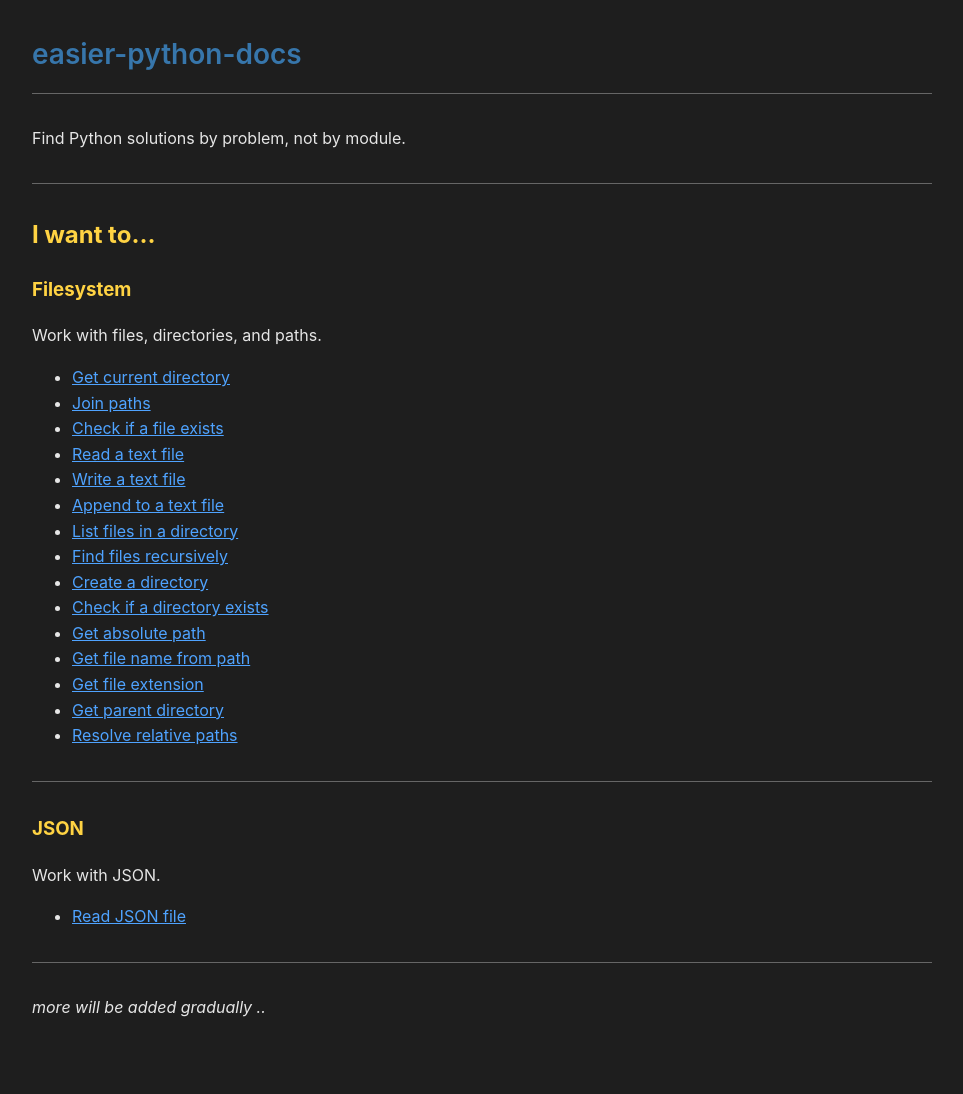
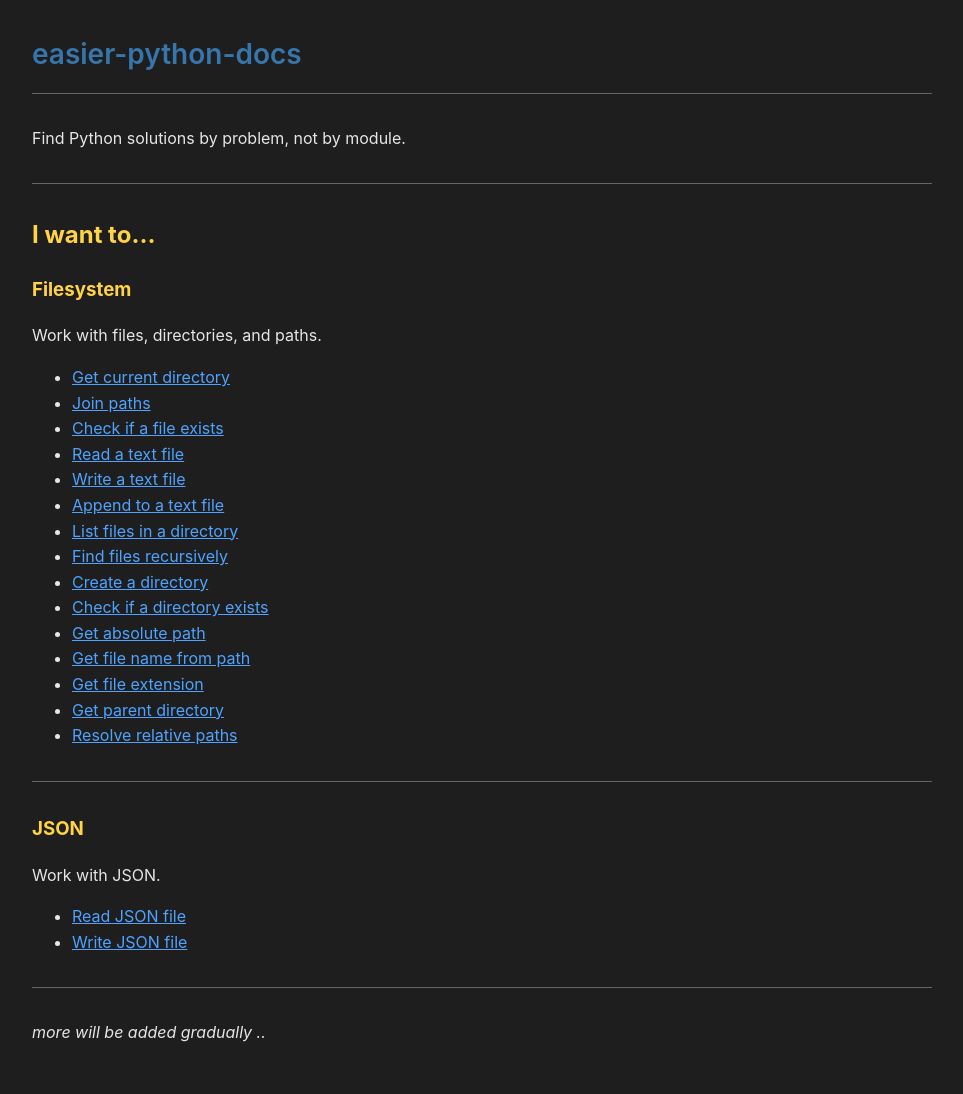
Before and after one commit to jbakchr/easier-python-docs, a Jekyll site: the page built from index.md, in a window 1280 px wide. Shown: the whole page, without its empty margins (158-1121 px from the left). Built offline with Jekyll 4.4.1, drawn with Linux system fonts in a browser that asks for light colours; before the commit the page ends 1068 px from its top, so only the background shows below that.

Commit message:
docs(index): add Write JSON file link to index

```diff
--- a/index.md
+++ b/index.md
@@ -35,6 +35,7 @@ Work with files, directories, and paths.
 Work with JSON.
 
 - [Read JSON file](json/read-json-file)
+- [Write JSON file](json/write-json-file)
 
 ---
 
```
